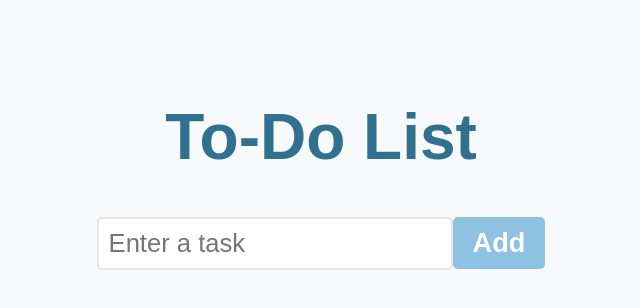
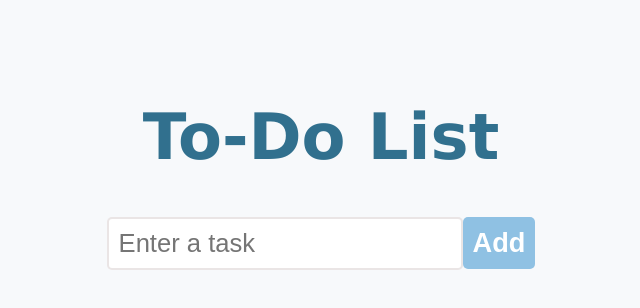
Before and after one commit to annabosunova/react-first-project, a React (Create React App) app: page / in a window 1280 px wide. Shown: the top 308 px of the page, without its empty margins (319-959 px from the left). Built offline with nearby package versions, Linux system fonts and the light colour scheme.

Commit message:
Update padding for buttons, description for functions

```diff
--- a/src/index.css
+++ b/src/index.css
@@ -4,7 +4,7 @@ body{
   font-family:Georgia, 'Times New Roman', Times, serif
 }
 .to-do-list{
-  font-family: Arial, sans-serif;
+  font-family:'Lucida Sans', 'Lucida Sans Regular', 'Lucida Grande', 'Lucida Sans Unicode', Geneva, Verdana, sans-serif;
   text-align: center;
   margin-top: 100px;
 }
@@ -15,7 +15,6 @@ h1{
 button{
   font-size: 1.7rem;
   font-weight: bold;
-  padding: 10px 20px;
   color: white;
   border: none;
   border-radius: 5px;
@@ -23,6 +22,7 @@ button{
   transition: background-color 0.5s ease;
 }
 .add-button{
+  padding: 10px 10px;
   background-color: #8FC1E3;
 }
 .add-button:hover{
@@ -62,7 +62,7 @@ li{
   font-size: 2rem;
   font-weight: bold;
   padding: 5px;
-  background-color: #ffffff18;
+  background-color: #ffffff;
   margin-bottom: 10px;
   border: 3px solid #dbdee1;
   border-radius: 5px;
@@ -72,8 +72,8 @@ li{
 .text{
   flex: 1;
 }
-.delete-button .move-up .move-down{
-  padding: 8px 12px;
+.delete-button, .move-up, .move-down{
+  padding: 5px 10px;
   font-size: 1.4rem;
   margin-left: 10px;
 }
```
Also changed, not shown: src/components/Todo.jsx (+43 -1 lines).
